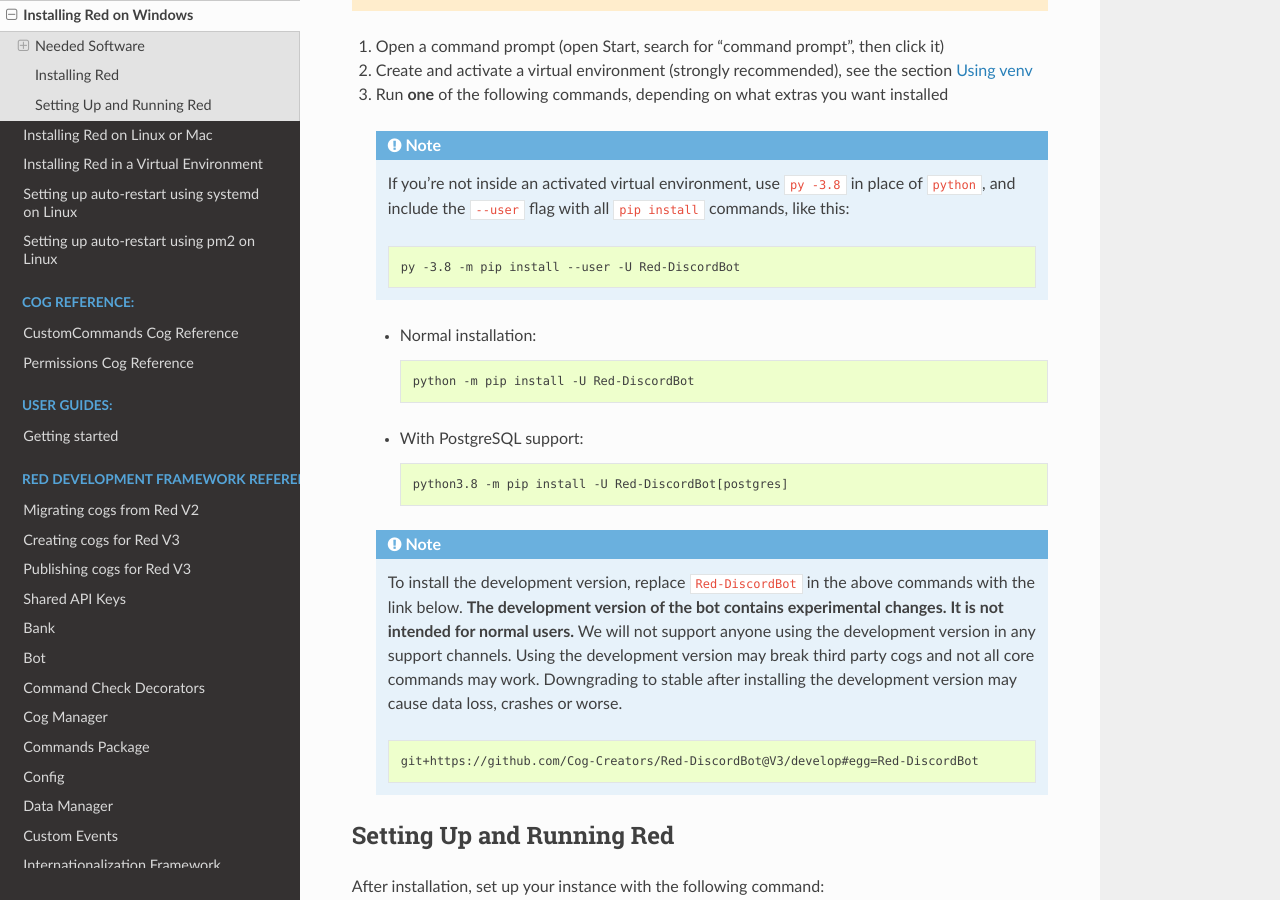
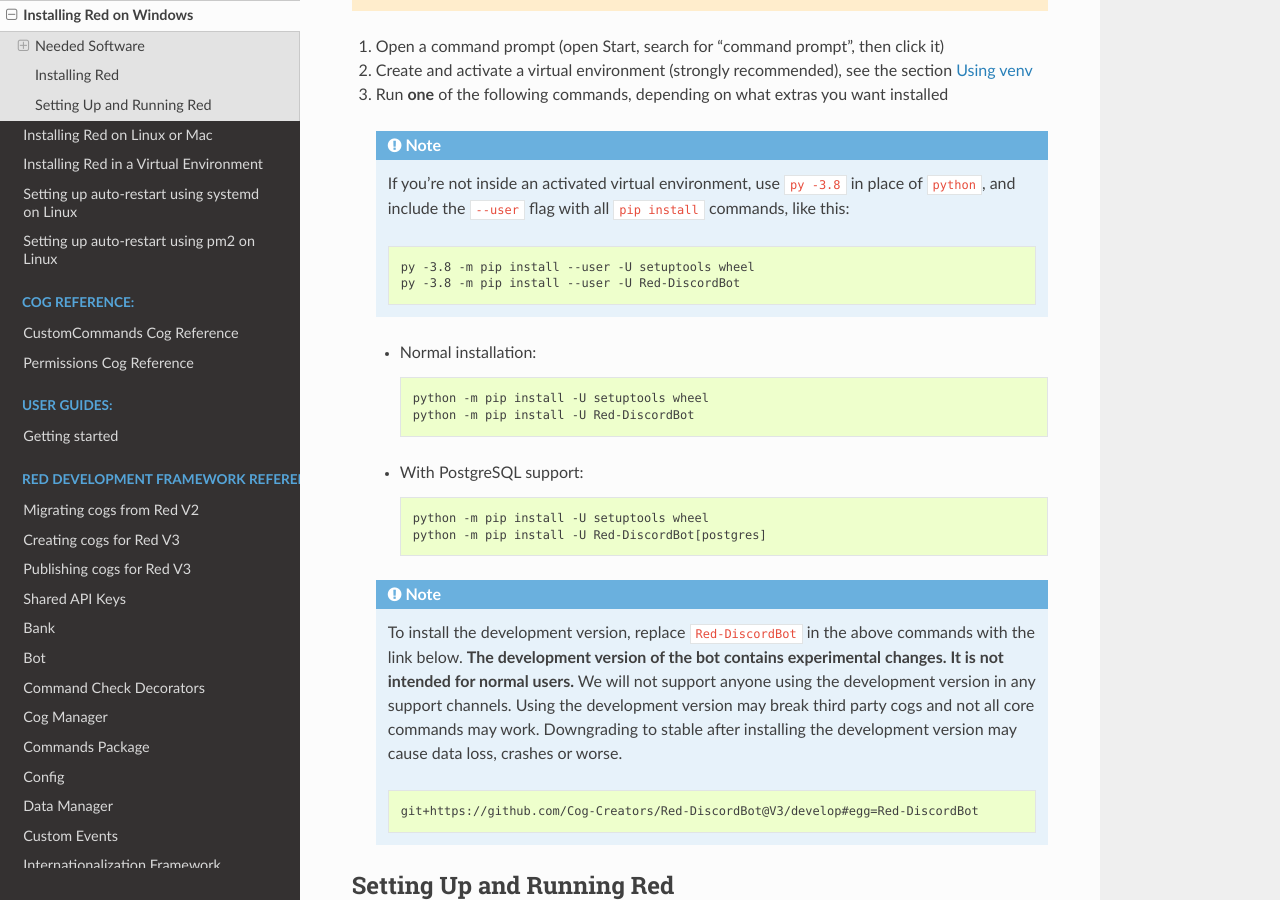
Before and after one commit to Renirous/Red-DiscordBot, a Sphinx documentation site: the page built from docs/install_windows.rst, in a window 1280 px wide and 900 px high, scrolled down 1566 px. Built offline with Sphinx 7.4.7 and the Read the Docs theme 2.0.0, drawn with Linux system fonts in a browser that asks for light colours; the version number is read from the project's files by our own code.

Commit message:
[Docs] Ensure users have setuptools and wheel (#3262)
* Ensure users have setuptools and wheel

* changelog

```diff
--- /dev/null
+++ b/changelog.d/3262.docs.rst
@@ -0,0 +1 @@
+add line about setuptools and wheel
--- a/docs/install_linux_mac.rst
+++ b/docs/install_linux_mac.rst
@@ -262,18 +262,21 @@
 
     .. code-block:: none
 
+        python3.8 -m pip install --user -U setuptools wheel
         python3.8 -m pip install --user -U Red-DiscordBot
 
 To install without additional config backend support:
 
 .. code-block:: none
 
+    python3.8 -m pip install -U setuptools wheel
     python3.8 -m pip install -U Red-DiscordBot
 
 Or, to install with PostgreSQL support:
 
 .. code-block:: none
 
+    python3.8 -m pip install -U setuptools wheel
     python3.8 -m pip install -U Red-DiscordBot[postgres]
 
 .. note::
--- a/docs/install_windows.rst
+++ b/docs/install_windows.rst
@@ -82,19 +82,22 @@
 
       .. code-block:: none
 
+          py -3.8 -m pip install --user -U setuptools wheel
           py -3.8 -m pip install --user -U Red-DiscordBot
 
   * Normal installation:
 
     .. code-block:: none
 
+        python -m pip install -U setuptools wheel
         python -m pip install -U Red-DiscordBot
 
   * With PostgreSQL support:
 
     .. code-block:: none
 
-        python3.8 -m pip install -U Red-DiscordBot[postgres]
+        python -m pip install -U setuptools wheel
+        python -m pip install -U Red-DiscordBot[postgres]
 
   .. note::
 
```
